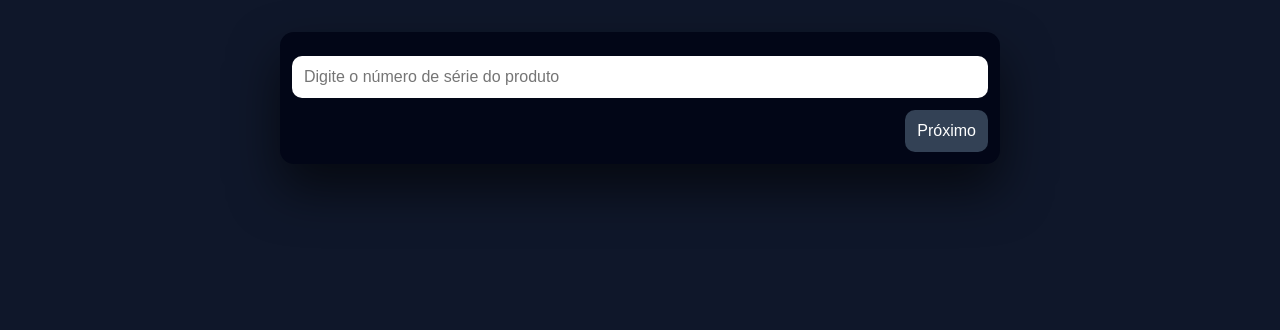
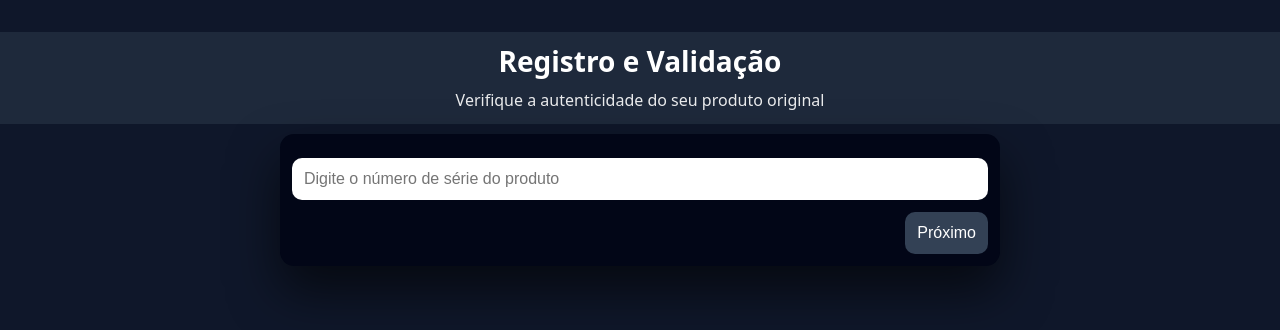
Before and after one commit to UltraKnight/product-validator-joke, a Vue app: page / in a window 1280 px wide. Shown: the top 330 px of the page. Built offline with nearby package versions, Linux system fonts and the light colour scheme; the HTML template or start-up script is replaced by a standard one.

Commit message:
feat: add header

```diff
--- a/src/App.vue
+++ b/src/App.vue
@@ -1,7 +1,9 @@
 <script setup lang="ts">
+import Header from './components/validation/Header.vue';
 import ValidationSteps from './components/validation/steps/ValidationSteps.vue';
 </script>
 
 <template>
+  <Header />
   <ValidationSteps />
 </template>
--- /dev/null
+++ b/src/components/validation/Header.vue
@@ -0,0 +1,30 @@
+<template>
+  <div>
+    <header>
+      <h1>Registro e Validação</h1>
+      <p>Verifique a autenticidade do seu produto original</p>
+    </header>
+  </div>
+</template>
+
+<style lang="scss" scoped>
+header {
+  width: 100vw;
+  margin-bottom: 10px;
+  background-color: #1e293b;
+  color: #ffffff;
+  padding: 10px;
+  text-align: center;
+}
+
+header h1 {
+  margin: 0;
+  font-size: 28px;
+}
+
+header p {
+  margin-top: 8px;
+  font-size: 16px;
+  opacity: 0.9;
+}
+</style>
--- a/src/style.css
+++ b/src/style.css
@@ -21,6 +21,7 @@ body {
   align-items: center;
   height: 100%;
   width: 100%;
+  flex-direction: column;
 }
 
 body {
```
